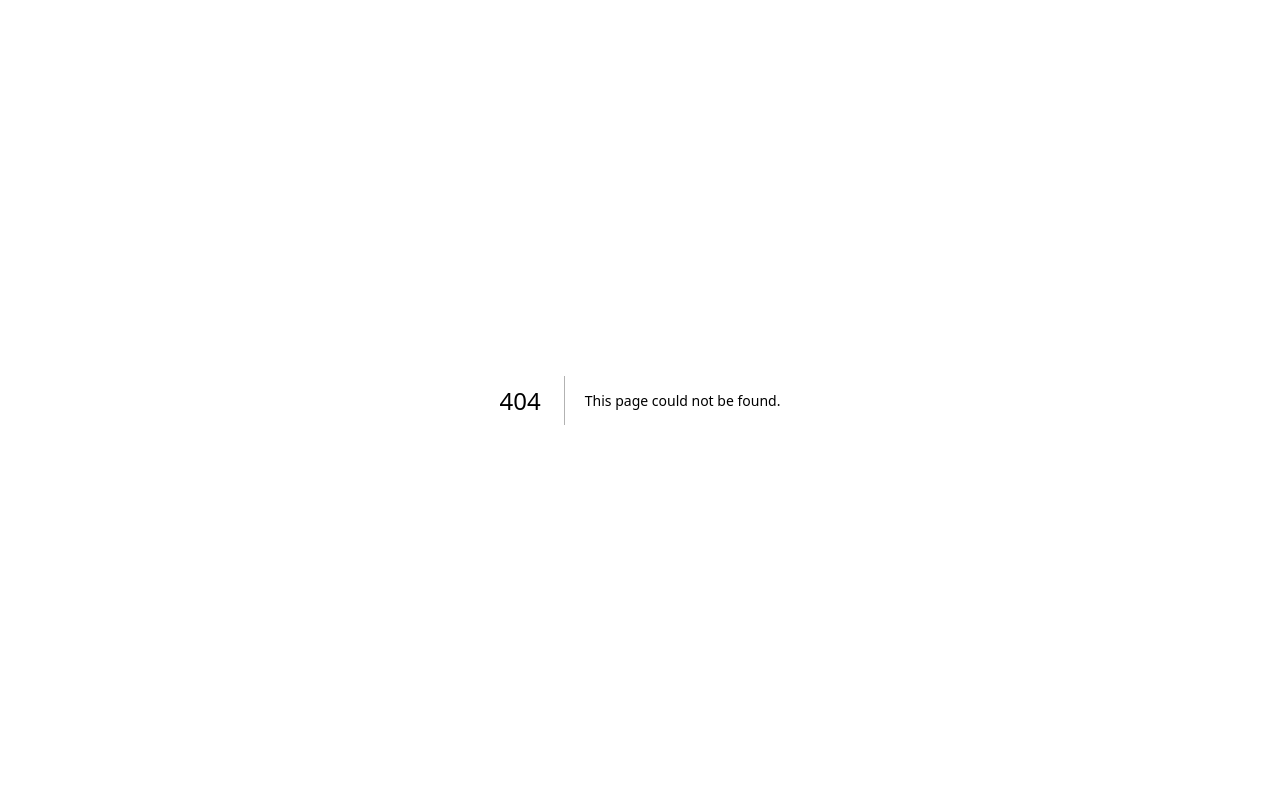
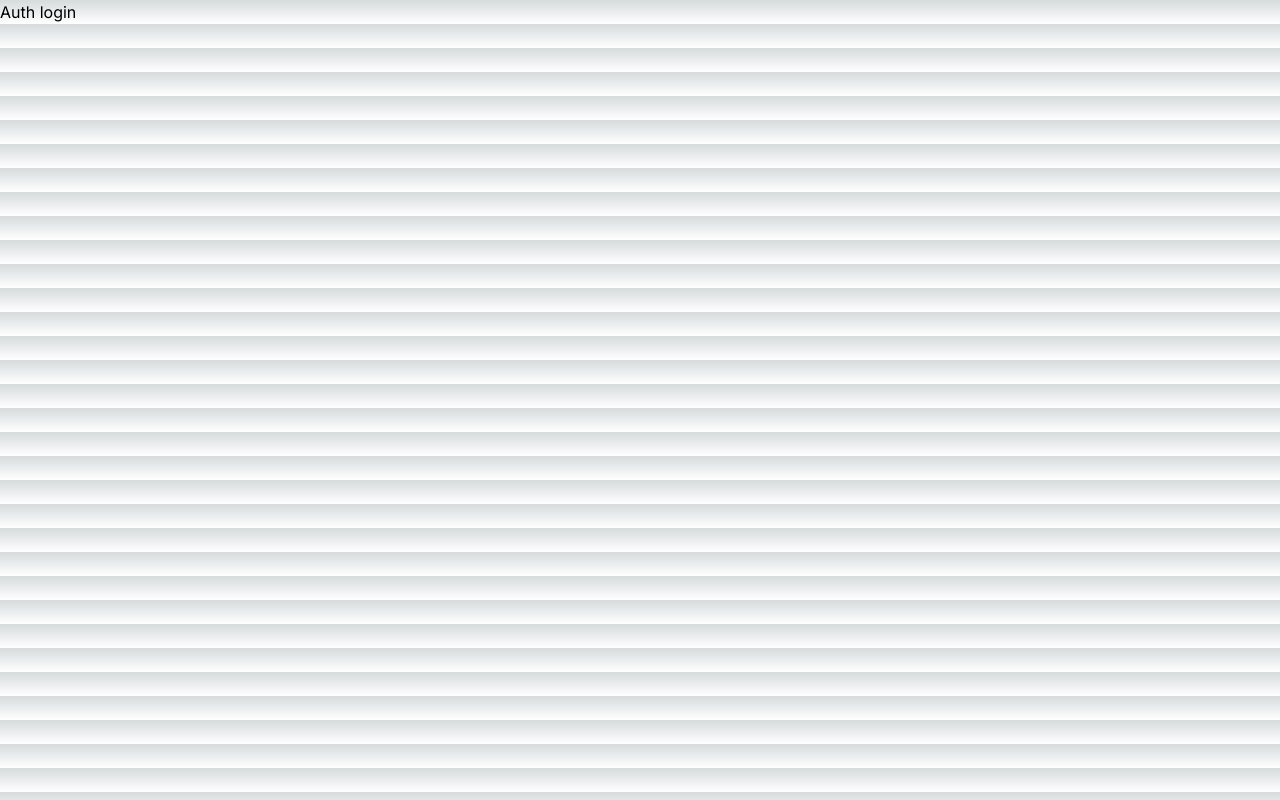
Before and after one commit to developeratul/lemonsqueezy-nextjs, a Next.js app: page /auth in a window 1280 px wide. Before the commit this address had no page. Built offline with nearby package versions, Linux system fonts and the light colour scheme.

Commit message:
small fix in the tailwind config

```diff
--- /dev/null
+++ b/app/auth/page.tsx
@@ -0,0 +1,7 @@
+export default function Auth() {
+  return (
+    <div>
+      <h1>Auth login</h1>
+    </div>
+  );
+}
--- a/app/page.tsx
+++ b/app/page.tsx
@@ -1,6 +1,6 @@
 export default function Home() {
   return (
-    <main>
+    <main className="min-h-screen flex flex-col justify-center items-center">
       <h1>Hello world</h1>
     </main>
   );
--- a/tailwind.config.js
+++ b/tailwind.config.js
@@ -1,18 +1,17 @@
 /** @type {import('tailwindcss').Config} */
 module.exports = {
   content: [
-    './src/pages/**/*.{js,ts,jsx,tsx,mdx}',
-    './src/components/**/*.{js,ts,jsx,tsx,mdx}',
-    './src/app/**/*.{js,ts,jsx,tsx,mdx}',
+    "./pages/**/*.{js,ts,jsx,tsx,mdx}",
+    "./components/**/*.{js,ts,jsx,tsx,mdx}",
+    "./app/**/*.{js,ts,jsx,tsx,mdx}",
   ],
   theme: {
     extend: {
       backgroundImage: {
-        'gradient-radial': 'radial-gradient(var(--tw-gradient-stops))',
-        'gradient-conic':
-          'conic-gradient(from 180deg at 50% 50%, var(--tw-gradient-stops))',
+        "gradient-radial": "radial-gradient(var(--tw-gradient-stops))",
+        "gradient-conic": "conic-gradient(from 180deg at 50% 50%, var(--tw-gradient-stops))",
       },
     },
   },
   plugins: [],
-}
+};
```
